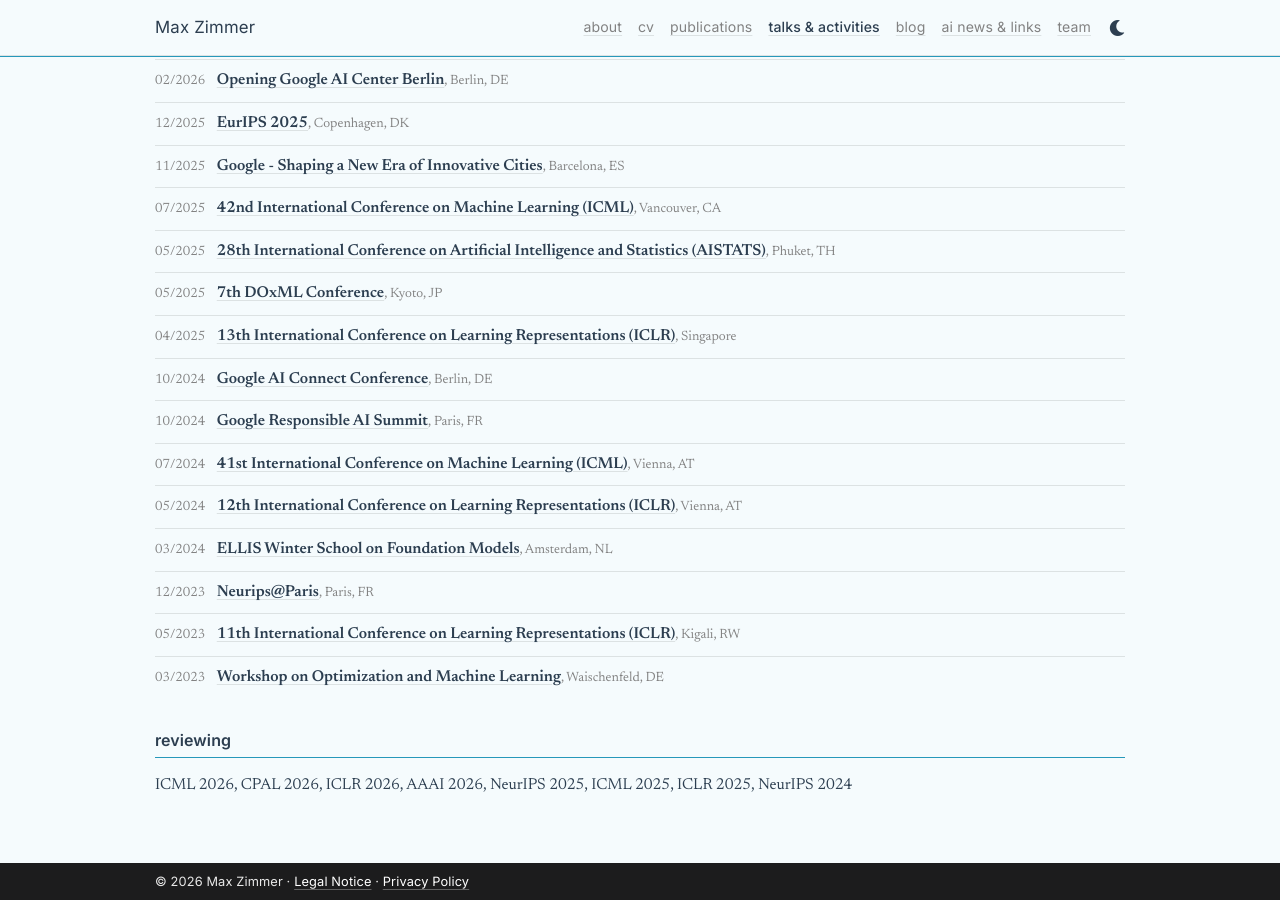
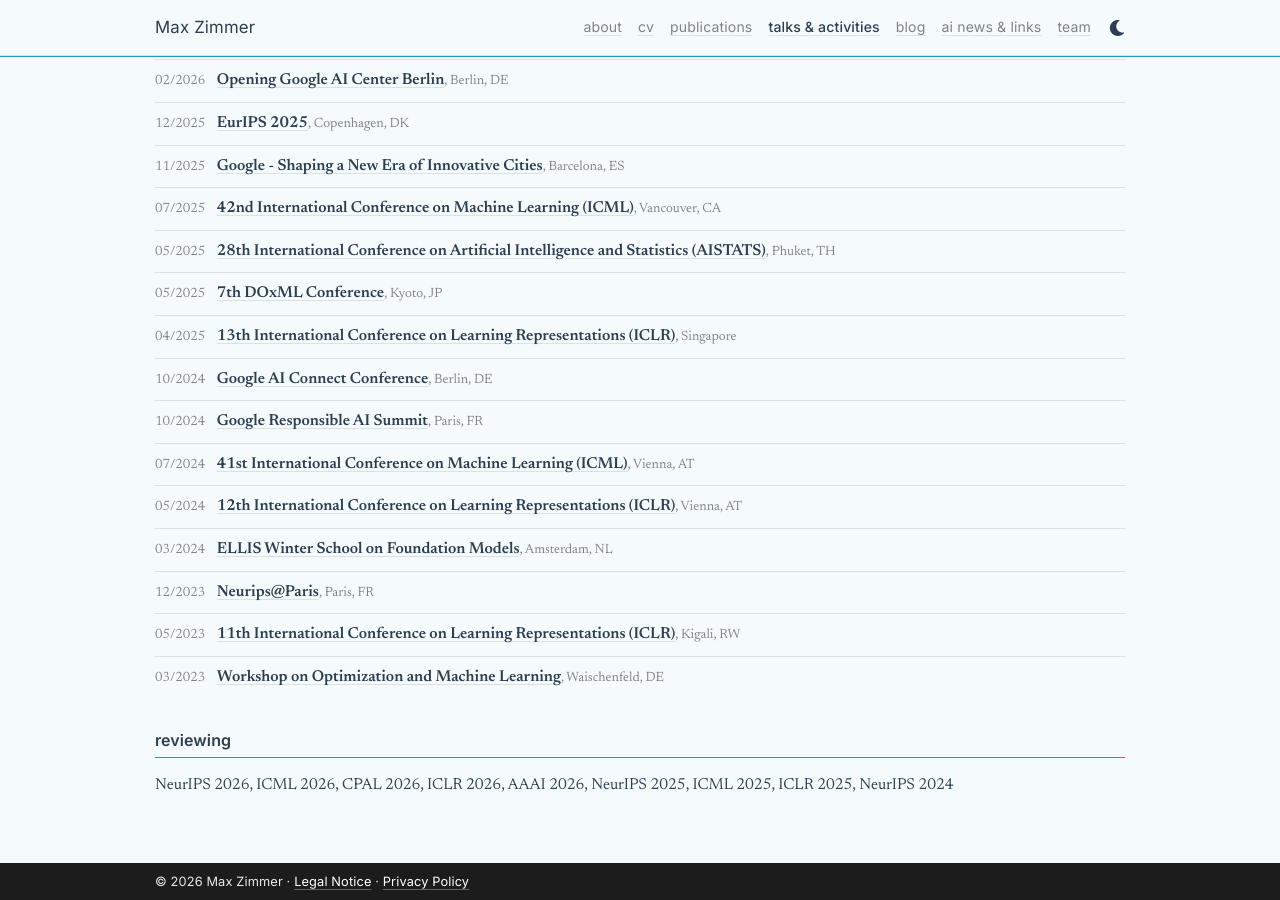
Before and after one commit to zimmer-m/zimmer-m.github.io, a Jekyll site: the page built from _pages/talks.md, in a window 1280 px wide and 900 px high, scrolled down 1681 px. Built offline with Jekyll 4.4.1, drawn with Linux system fonts in a browser that asks for light colours; comment, search, counter and statistics services are not loaded; a style sheet for code colours, icons or effects is not loaded.

Commit message:
Add NeurIPS 2026 reviewing

```diff
--- a/_data/other.yml
+++ b/_data/other.yml
@@ -14,3 +14,5 @@
   venue: CPAL 2026
 - date: 2026-02-15
   venue: ICML 2026
+- date: 2026-08-01
+  venue: NeurIPS 2026
```
